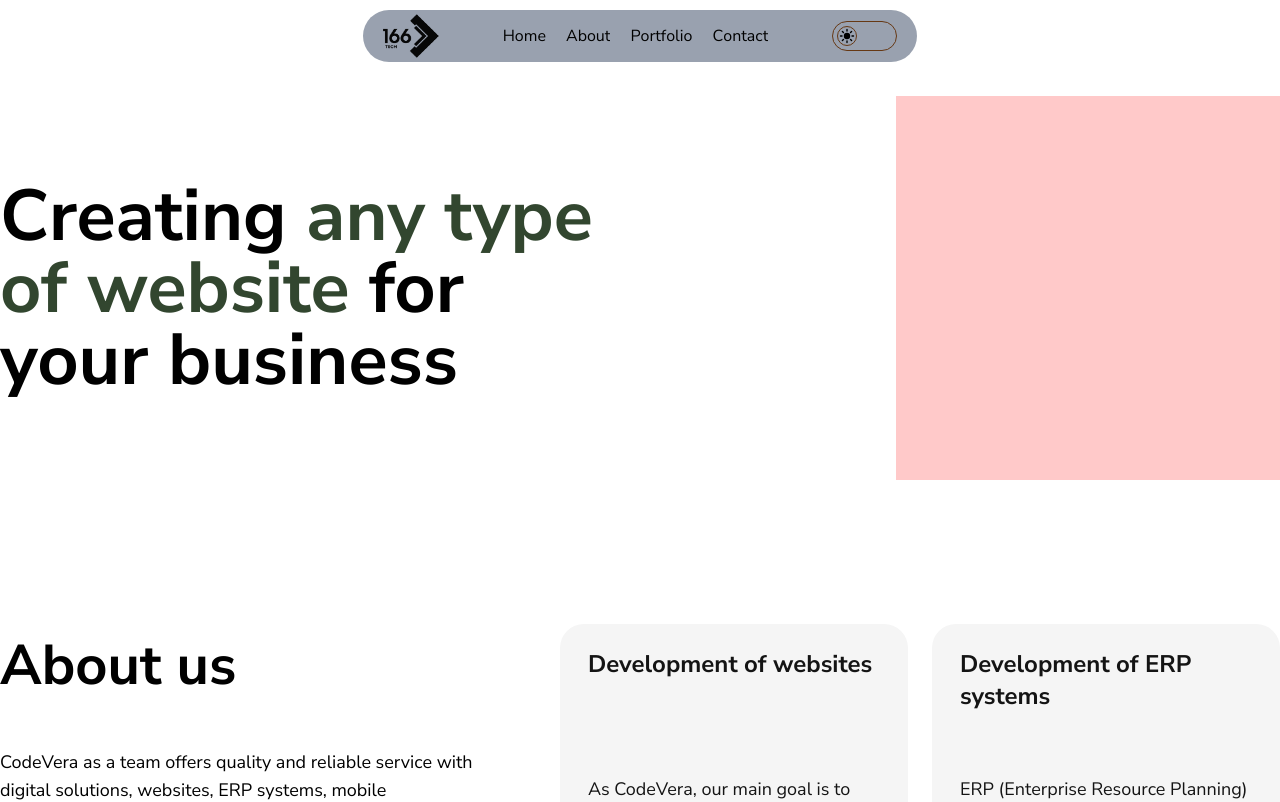
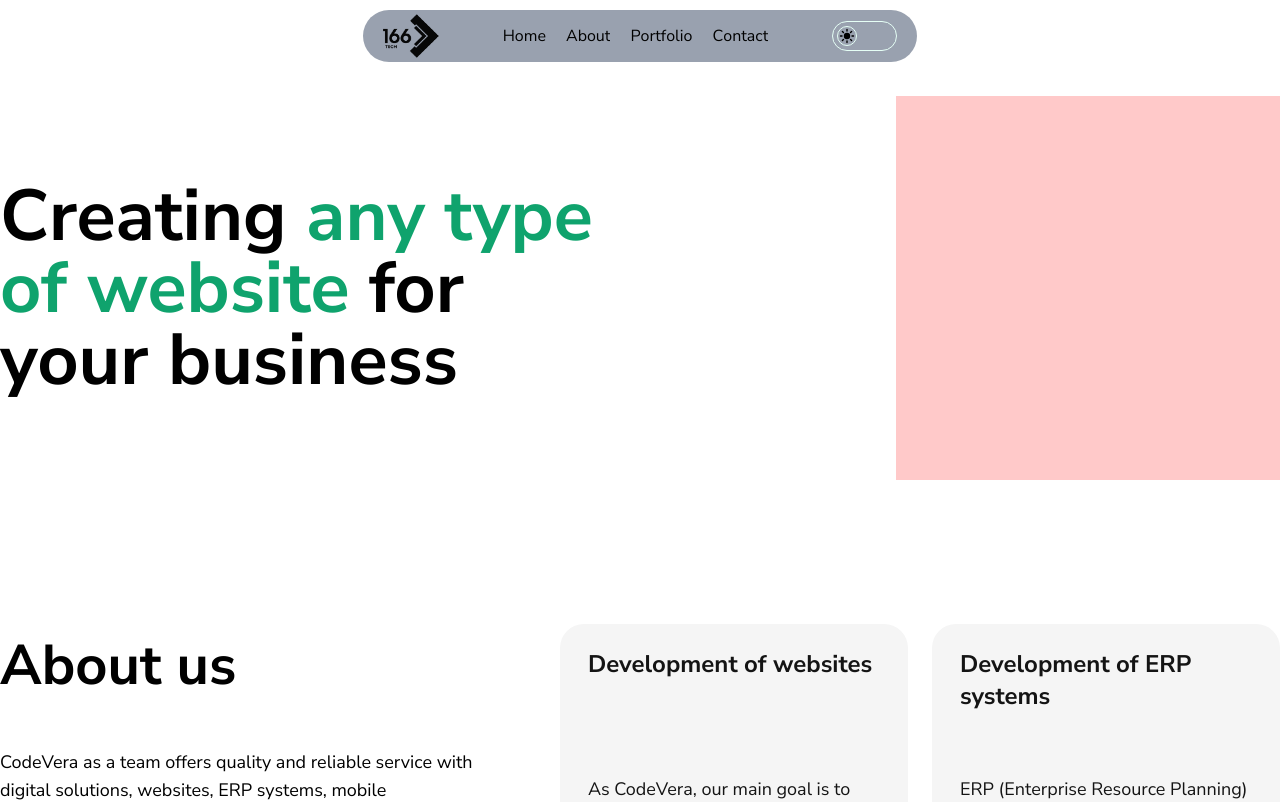
Before and after one commit to kamilaghayev/codevera-portfolio, a Next.js app: page / in a window 1280 px wide. Shown: the top 802 px of the page. Built offline with nearby package versions, Linux system fonts and the light colour scheme; what @ant-design/nextjs-registry would draw is missing.

Commit message:
`Update global CSS variables in globals.css`

```diff
--- a/src/app/globals.css
+++ b/src/app/globals.css
@@ -35,21 +35,31 @@ html {
     --background: 0, 0%, 100%;
 	--foreground: 0, 0%, 15%;
 
-	--primary-50: 26, 67%, 24%;
-	--primary-100: 26, 68%, 31%;
-	--primary-200: 26, 67%, 41%;
-	--primary-300: 26, 72%, 52%;
-	--primary-400: 26, 89%, 57%;
-	--primary-500: 112, 19.7%, 22.9%;
-	--primary-600: 26, 89%, 71%;
-	--primary-700: 26, 88%, 80%;
-	--primary-800: 26, 88%, 87%;
-	--primary-900: 27, 91%, 96%;
+	--white: 0, 0%, 100%;
+	--black: 0, 0%, 15%;
+
+	--primary-50: 159, 100%, 95%;
+	--primary-100: 159, 85%, 90%;
+	--primary-200: 158, 65%, 72%;
+	--primary-300: 158, 55%, 55%;
+	--primary-400: 158, 75%, 45%;
+	--primary-500: 158, 83%, 35%;
+	--primary-600: 158, 85%, 28%;
+	--primary-700: 158, 90%, 22%;
+	--primary-800: 158, 95%, 16%;
+	--primary-900: 158, 100%, 10%;
+}
+:root[data-theme="dark"] {
+	--background: 0, 0%, 15%;
+	--foreground: 0, 0%, 100%;
 }
 
 @theme {
     --color-background: hsl(var(--background));
 	--color-foreground: hsl(var(--foreground));
+
+	--color-white: hsl(var(--white));
+	--color-black: hsl(var(--black));
 
 	--color-primary-50: hsl(var(--primary-50));
 	--color-primary-100: hsl(var(--primary-100));
```
